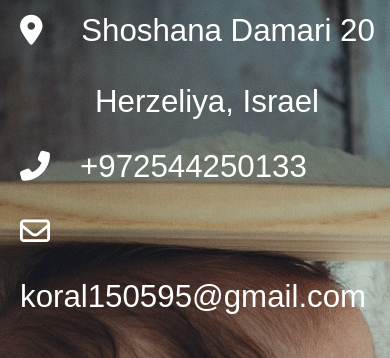
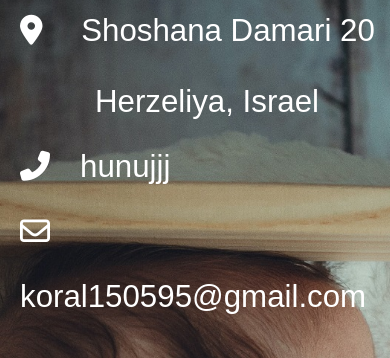
Before and after one commit to uriellevy/BABY-BU, a plain HTML site: page index.html in a window 390 px wide. Shown: the part 5706-6064 px from the top of the page. Drawn offline with Linux system fonts and the light colour scheme; a web font is replaced by a local one.

Commit message:
phone number change

```diff
--- a/index.html
+++ b/index.html
@@ -192,7 +192,7 @@
             Shoshana Damari 20 <br />
             <span>sss</span>Herzeliya, Israel
           </div>
-          <div><i class="fas fa-phone-alt"></i>+972544250133</div>
+          <div><i class="fas fa-phone-alt"></i>hunujjj</div>
           <div><i class="far fa-envelope"></i>koral150595@gmail.com</div>
           <div class="sci">
             <ul>
```
